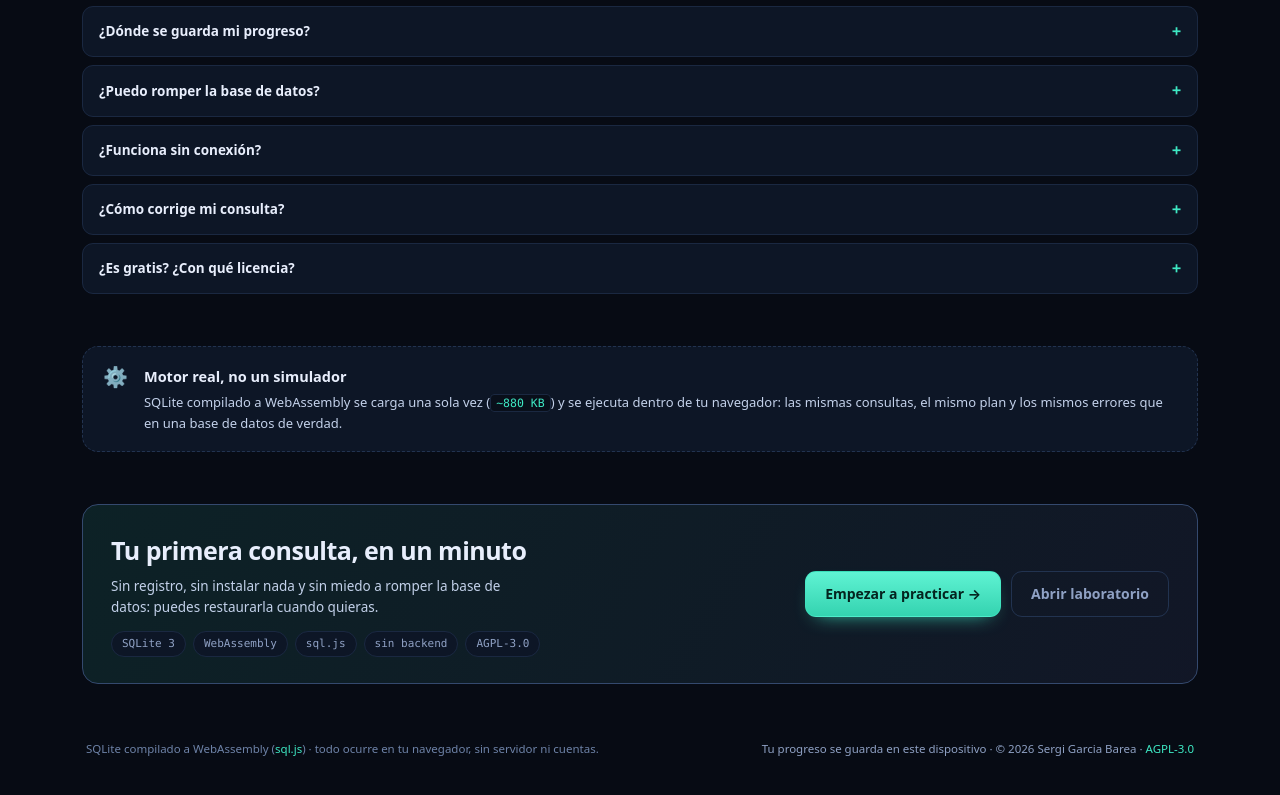
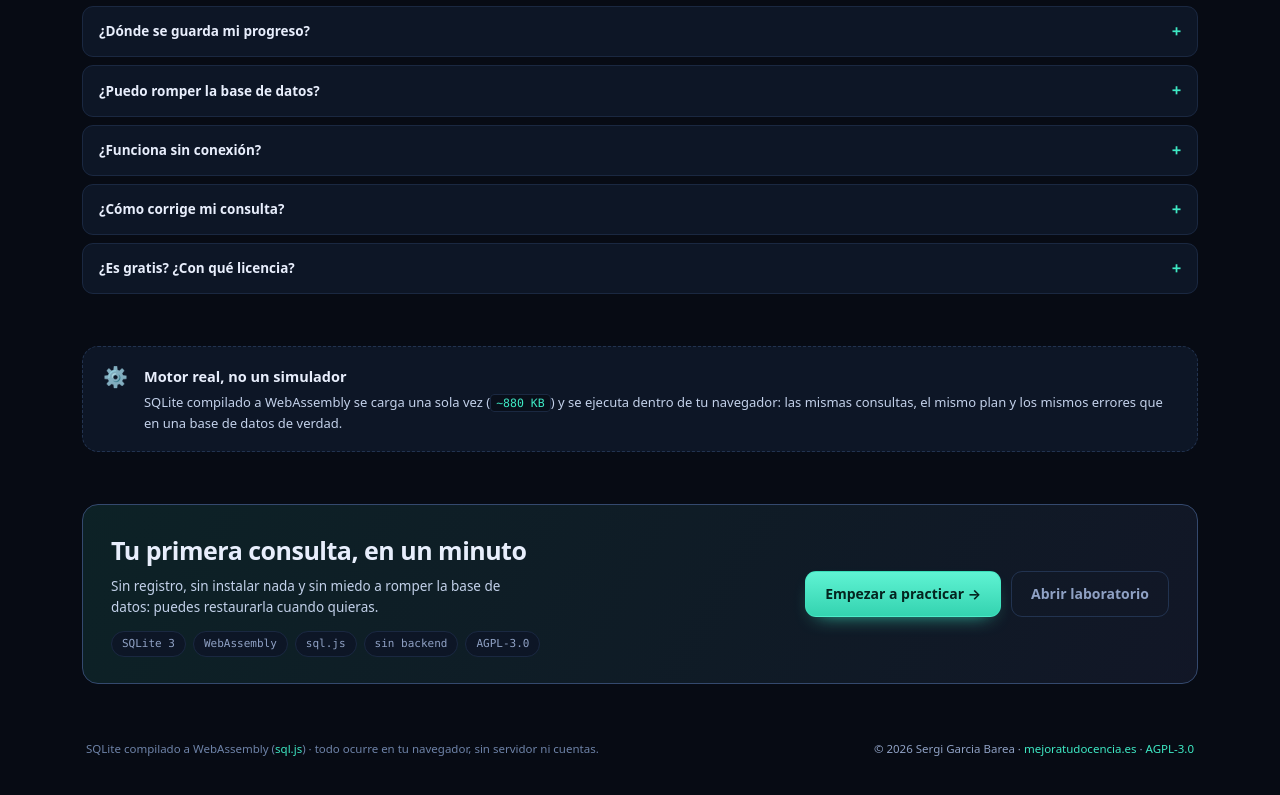
Before and after one commit to sergarb1/sqlab, a plain HTML site: page index.html in a window 1280 px wide. Shown: the part 1703-2498 px from the top of the page. Drawn offline with Linux system fonts and the light colour scheme.

Commit message:
Firma la web con el autor y su web, y fija la licencia para agentes
El pie de la portada y de la app muestra ya «© 2026 Sergi Garcia Barea ·
mejoratudocencia.es · AGPL-3.0», y el README, AGENTS.md y HANDS-OFF.md dejan por
escrito la autoría y las condiciones de la licencia.

```diff
--- a/index.html
+++ b/index.html
@@ -269,7 +269,7 @@ LIMIT 3;</pre>
 
   <footer class="page-foot">
     <span>SQLite compilado a WebAssembly (<a href="https://sql.js.org" target="_blank" rel="noreferrer">sql.js</a>) · todo ocurre en tu navegador, sin servidor ni cuentas.</span>
-    <span class="muted">Tu progreso se guarda en este dispositivo · © 2026 Sergi Garcia Barea · <a href="https://www.gnu.org/licenses/agpl-3.0.html" target="_blank" rel="noreferrer">AGPL-3.0</a></span>
+    <span class="muted">© 2026 Sergi Garcia Barea · <a href="https://mejoratudocencia.es" target="_blank" rel="noreferrer">mejoratudocencia.es</a> · <a href="https://www.gnu.org/licenses/agpl-3.0.html" target="_blank" rel="noreferrer">AGPL-3.0</a></span>
   </footer>
 </main>
 
@@ -372,7 +372,7 @@ LIMIT 3;</pre>
 
     <footer class="page-foot">
       <span>SQLite compilado a WebAssembly (<a href="https://sql.js.org" target="_blank" rel="noreferrer">sql.js</a>) · todo ocurre en tu navegador, sin servidor ni cuentas.</span>
-      <span class="muted">Tu progreso se guarda en este dispositivo · © 2026 Sergi Garcia Barea · <a href="https://www.gnu.org/licenses/agpl-3.0.html" target="_blank" rel="noreferrer">AGPL-3.0</a></span>
+      <span class="muted">© 2026 Sergi Garcia Barea · <a href="https://mejoratudocencia.es" target="_blank" rel="noreferrer">mejoratudocencia.es</a> · <a href="https://www.gnu.org/licenses/agpl-3.0.html" target="_blank" rel="noreferrer">AGPL-3.0</a></span>
     </footer>
   </section>
 </main>
```
Also changed, not shown: 3 other files.
